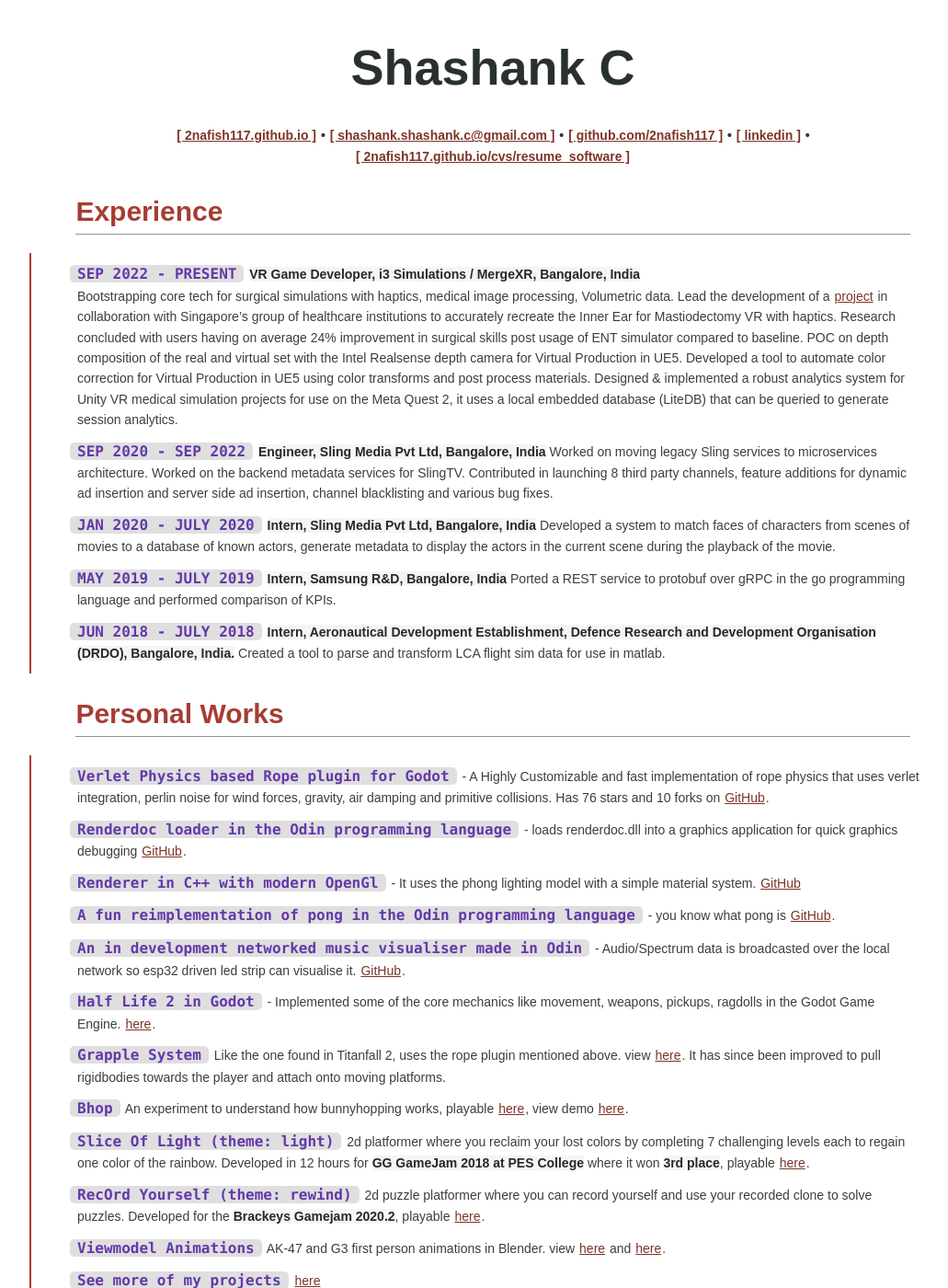
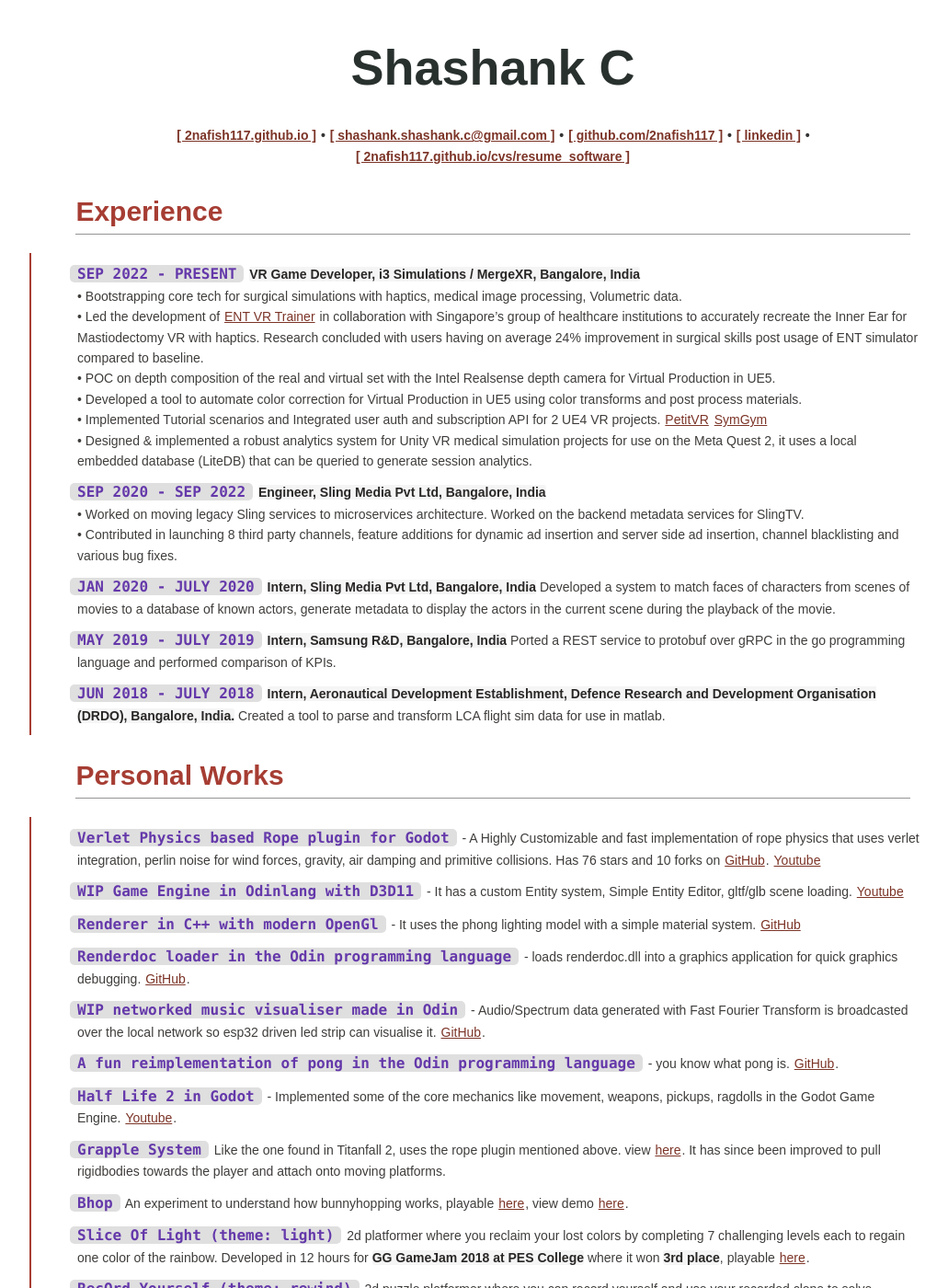
Before and after one commit to 2nafish117/2nafish117.github.io, a Jekyll site: the page cvs/resume_software.html, which Jekyll copies as it is, in a window 1280 px wide and 1400 px high. Shown: the whole window at 92% size, without its empty margins (62-1093 px from the left). Built offline with Jekyll 4.4.1, drawn with Linux system fonts in a browser that asks for light colours.

Commit message:
update resume

```diff
--- a/cvs/resume_software.html
+++ b/cvs/resume_software.html
@@ -40,35 +40,40 @@ linkedin ]</a> •
 <h2 id="experience">Experience</h2>
 <ul>
 <li><code>SEP 2022 - PRESENT</code> <strong>VR Game Developer, i3
-Simulations / MergeXR, Bangalore, India</strong></br> Bootstrapping core
-tech for surgical simulations with haptics, medical image processing,
-Volumetric data. Lead the development of a
-<a href="https://youtu.be/J94Zhb7HdKg?si=JUCvqBfMxZn3l6wD" target="_blank">project</a>
-in collaboration with Singapore’s group of healthcare institutions to
-accurately recreate the Inner Ear for Mastiodectomy VR with haptics.
-Research concluded with users having on average 24% improvement in
-surgical skills post usage of ENT simulator compared to baseline. POC on
-depth composition of the real and virtual set with the Intel Realsense
-depth camera for Virtual Production in UE5. Developed a tool to automate
-color correction for Virtual Production in UE5 using color transforms
-and post process materials. Designed &amp; implemented a robust
-analytics system for Unity VR medical simulation projects for use on the
-Meta Quest 2, it uses a local embedded database (LiteDB) that can be
-queried to generate session analytics.</li>
+Simulations / MergeXR, Bangalore, India</strong></br> • Bootstrapping
+core tech for surgical simulations with haptics, medical image
+processing, Volumetric data.</br> • Led the development of <a
+href="https://youtu.be/J94Zhb7HdKg?si=JUCvqBfMxZn3l6wD">ENT VR
+Trainer</a> in collaboration with Singapore’s group of healthcare
+institutions to accurately recreate the Inner Ear for Mastiodectomy VR
+with haptics. Research concluded with users having on average 24%
+improvement in surgical skills post usage of ENT simulator compared to
+baseline.</br> • POC on depth composition of the real and virtual set
+with the Intel Realsense depth camera for Virtual Production in
+UE5.</br> • Developed a tool to automate color correction for Virtual
+Production in UE5 using color transforms and post process
+materials.</br> • Implemented Tutorial scenarios and Integrated user
+auth and subscription API for 2 UE4 VR projects. <a
+href="https://youtu.be/L8GHLHi6y4k?si=2NPpMGhAgm8epH5W">PetitVR</a> <a
+href="https://youtu.be/M2_8OjMDU04?si=E0L_xE1oDn1Woj49">SymGym</a> </br>
+• Designed &amp; implemented a robust analytics system for Unity VR
+medical simulation projects for use on the Meta Quest 2, it uses a local
+embedded database (LiteDB) that can be queried to generate session
+analytics.</br></li>
 <li><code>SEP 2020 - SEP 2022</code> <strong>Engineer, Sling Media Pvt
-Ltd, Bangalore, India</strong> Worked on moving legacy Sling services to
-microservices architecture. Worked on the backend metadata services for
-SlingTV. Contributed in launching 8 third party channels, feature
-additions for dynamic ad insertion and server side ad insertion, channel
-blacklisting and various bug fixes.</li>
+Ltd, Bangalore, India</strong></br> • Worked on moving legacy Sling
+services to microservices architecture. Worked on the backend metadata
+services for SlingTV.</br> • Contributed in launching 8 third party
+channels, feature additions for dynamic ad insertion and server side ad
+insertion, channel blacklisting and various bug fixes.</br></li>
 <li><code>JAN 2020 - JULY 2020</code> <strong>Intern, Sling Media Pvt
 Ltd, Bangalore, India</strong> Developed a system to match faces of
 characters from scenes of movies to a database of known actors, generate
 metadata to display the actors in the current scene during the playback
-of the movie.</li>
+of the movie.</br></li>
 <li><code>MAY 2019 - JULY 2019</code> <strong>Intern, Samsung R&amp;D,
 Bangalore, India</strong> Ported a REST service to protobuf over gRPC in
-the go programming language and performed comparison of KPIs.</li>
+the go programming language and performed comparison of KPIs.</br></li>
 <li><code>JUN 2018 - JULY 2018</code> <strong>Intern, Aeronautical
 Development Establishment, Defence Research and Development Organisation
 (DRDO), Bangalore, India.</strong> Created a tool to parse and transform
@@ -80,24 +85,28 @@ LCA flight sim data for use in matlab.</li>
 Customizable and fast implementation of rope physics that uses verlet
 integration, perlin noise for wind forces, gravity, air damping and
 primitive collisions. Has 76 stars and 10 forks on <a
-href="https://github.com/2nafish117/godot-verlet-rope">GitHub</a>.</li>
-<li><code>Renderdoc loader in the Odin programming language</code> -
-loads renderdoc.dll into a graphics application for quick graphics
-debugging <a
-href="https://github.com/2nafish117/odin-renderdoc">GitHub</a>.</li>
+href="https://github.com/2nafish117/godot-verlet-rope">GitHub</a>. <a
+href="https://youtu.be/gcDAxX27E3U?si=XxKARI5p59M81zDM">Youtube</a></li>
+<li><code>WIP Game Engine in Odinlang with D3D11</code> - It has a
+custom Entity system, Simple Entity Editor, gltf/glb scene loading. <a
+href="https://youtu.be/NCK7OjvyypM?si=TZeQnI9EzQ_Z-Wkn">Youtube</a></li>
 <li><code>Renderer in C++ with modern OpenGl</code> - It uses the phong
 lighting model with a simple material system. <a
 href="https://github.com/2nafish117/CGProj">GitHub</a></li>
+<li><code>Renderdoc loader in the Odin programming language</code> -
+loads renderdoc.dll into a graphics application for quick graphics
+debugging. <a
+href="https://github.com/2nafish117/odin-renderdoc">GitHub</a>.</li>
+<li><code>WIP networked music visualiser made in Odin</code> -
+Audio/Spectrum data generated with Fast Fourier Transform is broadcasted
+over the local network so esp32 driven led strip can visualise it. <a
+href="https://github.com/2nafish117/pulse-palette">GitHub</a>.</li>
 <li><code>A fun reimplementation of pong in the Odin programming language</code>
-- you know what pong is <a
+- you know what pong is. <a
 href="https://github.com/2nafish117/odin-pong">GitHub</a>.</li>
-<li><code>An in development networked music visualiser made in Odin</code>
-- Audio/Spectrum data is broadcasted over the local network so esp32
-driven led strip can visualise it. <a
-href="https://github.com/2nafish117/pulse-palette">GitHub</a>.</li>
 <li><code>Half Life 2 in Godot</code> - Implemented some of the core
 mechanics like movement, weapons, pickups, ragdolls in the Godot Game
-Engine. <a href="https://youtu.be/K4O2OsCYdCE">here</a>.</li>
+Engine. <a href="https://youtu.be/K4O2OsCYdCE">Youtube</a>.</li>
 <li><code>Grapple System</code> Like the one found in Titanfall 2, uses
 the rope plugin mentioned above. view <a
 href="https://youtu.be/YCmaHjnPSHI">here</a>. It has since been improved
@@ -117,10 +126,6 @@ where you can record yourself and use your recorded clone to solve
 puzzles. Developed for the <strong>Brackeys Gamejam 2020.2</strong>,
 playable <a
 href="https://2nafish117.itch.io/record-yourself">here</a>.</li>
-<li><code>Viewmodel Animations</code> AK-47 and G3 first person
-animations in Blender. view <a
-href="https://youtu.be/4GcZYHSwj1I">here</a> and <a
-href="https://youtu.be/mtx7Vl-_Poo">here</a>.</li>
 <li><code>See more of my projects</code> <a
 href="http://2nafish117.github.io/cvs/projects.html">here</a></li>
 </ul>
```
Also changed, not shown: cvs/projects.html (+18 -10 lines), cvs/resume_mega.html (+27 -21 lines).
